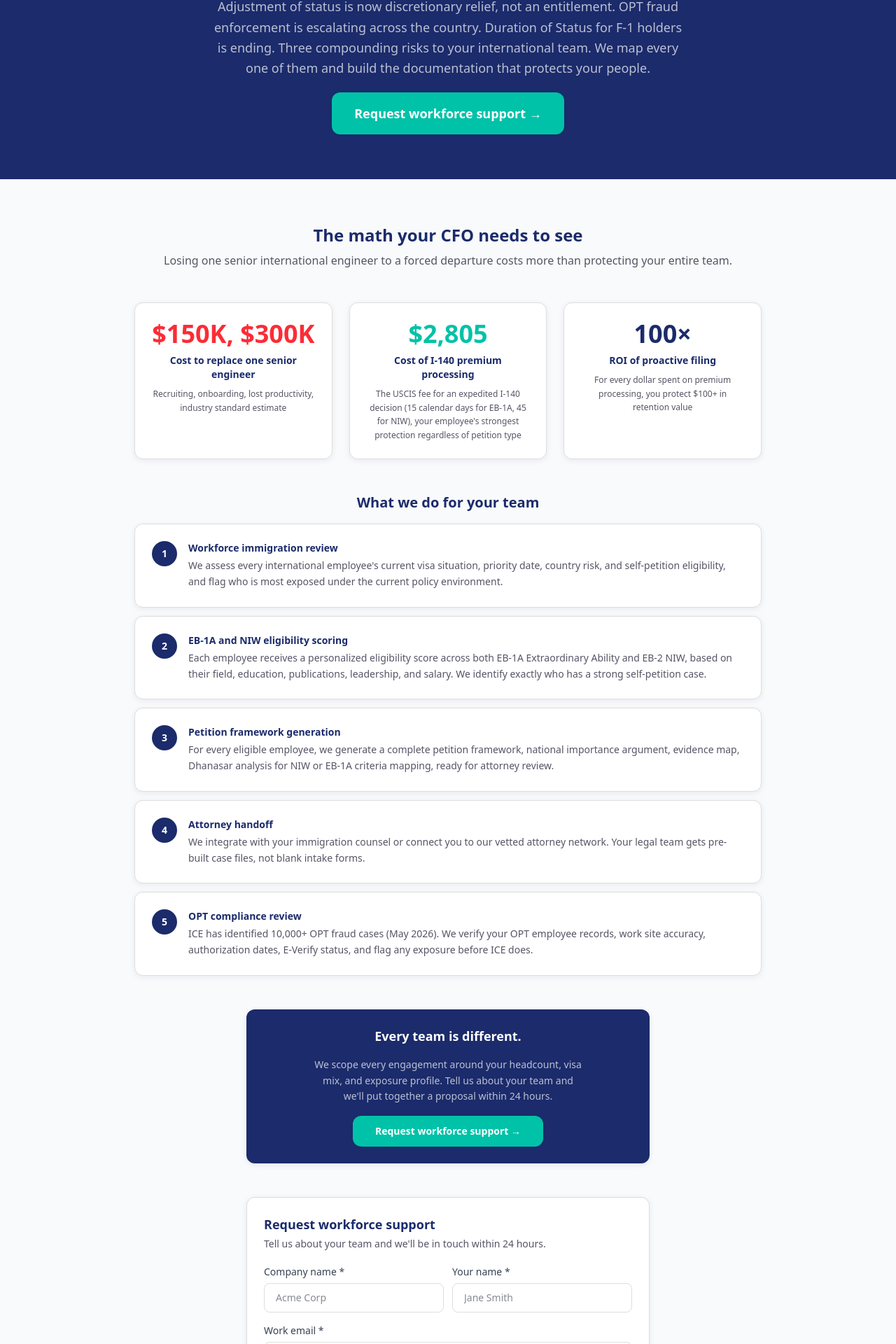
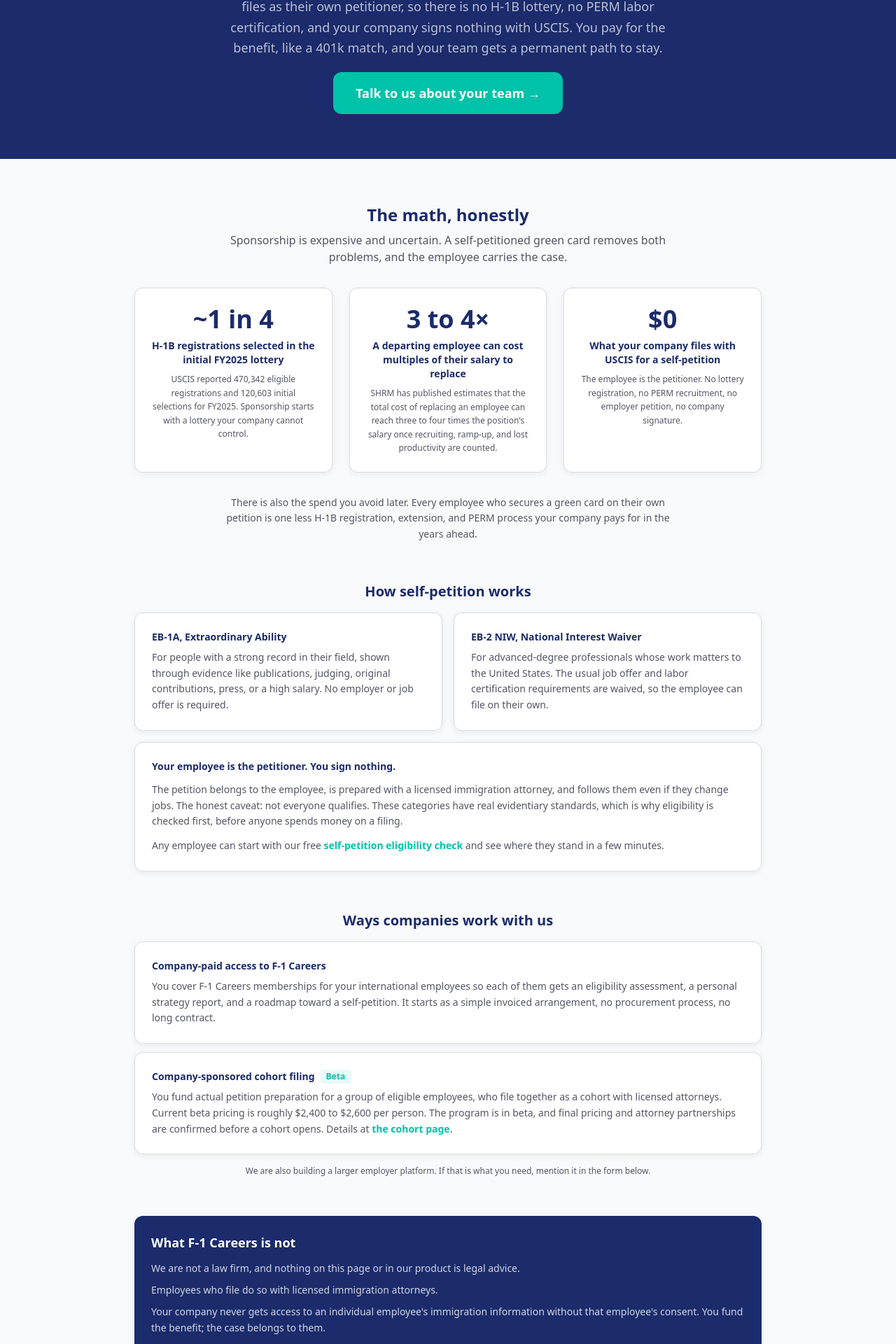
Before and after one commit to marambo-code/F-1Careers, a Next.js app: page /for-employers in a window 1280 px wide. Shown: the part 311-2231 px from the top of the page at 70% size. Built offline with nearby package versions, Linux system fonts and the light colour scheme; no server answers.

Commit message:
Emblem in navs, navy footers, sign-out to landing, employer-benefit page, lead alerts

```diff
--- a/app/(app)/admin/health/page.tsx
+++ b/app/(app)/admin/health/page.tsx
@@ -19,6 +19,7 @@
       { key: 'POSTMARK_SERVER_TOKEN', label: 'Postmark server token', required: true },
       { key: 'FROM_EMAIL', label: 'From address', required: false },
       { key: 'ATTORNEY_NOTIFY_EMAIL', label: 'Attorney-notify recipient', required: false },
+      { key: 'EMPLOYER_NOTIFY_EMAIL', label: 'Employer lead notifications', required: false },
     ],
   },
   {
--- a/app/api/leads/employer/route.ts
+++ b/app/api/leads/employer/route.ts
@@ -1,5 +1,6 @@
 import { NextResponse } from 'next/server'
 import { createServiceClient } from '@/lib/supabase/server'
+import { sendEmployerLeadNotification } from '@/lib/email'
 
 export async function POST(req: Request) {
   try {
@@ -23,6 +24,21 @@
       return NextResponse.json({ error: 'Failed to save' }, { status: 500 })
     }
 
+    // Best-effort internal notification so leads do not sit unseen in the DB.
+    // Await so the serverless function does not freeze before Postmark responds.
+    // Never let email failure break lead capture: the lead is already saved.
+    try {
+      await sendEmployerLeadNotification({
+        company_name, contact_name, contact_email,
+        company_size: company_size ?? null,
+        international_headcount: international_headcount ?? null,
+        message: message ?? null,
+        created_at: new Date().toISOString(),
+      })
+    } catch (e) {
+      console.error('[employer-lead] notify failed:', e)
+    }
+
     return NextResponse.json({ success: true })
   } catch (err) {
     console.error('Employer lead error:', err)
--- a/app/for-employers/layout.tsx
+++ b/app/for-employers/layout.tsx
@@ -1,12 +1,12 @@
 import type { Metadata } from 'next'
 
 export const metadata: Metadata = {
-  title: 'Sponsor and Retain International Talent',
-  description: 'Help your international employees secure green cards through EB-1A and EB-2 NIW. Petition framework generation and immigration strategy built for employers.',
+  title: 'Green Cards as an Employee Benefit, No Sponsorship Required',
+  description: 'Your international employees can self-petition for EB-1A and EB-2 NIW green cards. No H-1B lottery, no PERM, and your company signs nothing with USCIS. You pay for the benefit, they own the case.',
   alternates: { canonical: '/for-employers' },
   openGraph: {
-    title: 'Sponsor and Retain International Talent | F-1 Careers',
-    description: 'Help your international employees secure green cards through EB-1A and EB-2 NIW.',
+    title: 'Green Cards as an Employee Benefit | F-1 Careers',
+    description: 'Your international employees can self-petition for EB-1A and EB-2 NIW green cards. No lottery, no PERM, no employer sponsorship.',
     url: '/for-employers',
     type: 'website',
   },
--- a/app/for-employers/page.tsx
+++ b/app/for-employers/page.tsx
@@ -46,7 +46,7 @@
         <div className="max-w-5xl mx-auto flex items-center justify-between">
           <BrandLink className="text-navy font-bold text-lg" />
           <div className="flex items-center gap-4">
-            <Link href="/stay-score" className="text-sm text-mid hover:text-navy">Risk Score</Link>
+            <Link href="/explorer" className="text-sm text-mid hover:text-navy">Eligibility Check</Link>
             <Link href="/login" className="text-sm text-teal font-semibold hover:underline">Sign in →</Link>
           </div>
         </div>
@@ -56,75 +56,111 @@
       <div className="bg-navy text-white py-16 px-4">
         <div className="max-w-4xl mx-auto text-center space-y-5">
           <div className="inline-flex items-center gap-2 bg-white/10 text-white/80 text-xs font-bold px-3 py-1.5 rounded-full uppercase tracking-wider">
-            For HR Leaders & General Counsel
+            For founders and heads of people
           </div>
           <h1 className="text-4xl font-black leading-tight">
-            Your International Workforce<br />
-            <span className="text-teal">Has Never Been More Exposed</span>
+            Your international employees can get green cards<br />
+            <span className="text-teal">without your sponsorship</span>
           </h1>
           <p className="text-lg text-white/70 max-w-2xl mx-auto leading-relaxed">
-            The rules for F-1, OPT, and H-1B employees are changing simultaneously. Adjustment of status is now discretionary relief, not an entitlement. OPT fraud enforcement is escalating across the country. Duration of Status for F-1 holders is ending. Three compounding risks to your international team. We map every one of them and build the documentation that protects your people.
+            EB-1A and EB-2 NIW are self-petitioned green card categories. Your employee files as their own petitioner, so there is no H-1B lottery, no PERM labor certification, and your company signs nothing with USCIS. You pay for the benefit, like a 401k match, and your team gets a permanent path to stay.
           </p>
           <a href="#contact" className="inline-block bg-teal text-white font-bold px-8 py-4 rounded-xl hover:bg-teal/90 transition-colors text-lg">
-            Request workforce support →
+            Talk to us about your team →
           </a>
         </div>
       </div>
 
-      {/* The Problem */}
       <div className="py-16 px-4">
-        <div className="max-w-4xl mx-auto space-y-12">
+        <div className="max-w-4xl mx-auto space-y-14">
 
+          {/* The math */}
+          <div className="space-y-8">
             <div className="text-center space-y-2">
-            <h2 className="text-2xl font-black text-navy">The math your CFO needs to see</h2>
-            <p className="text-mid">Losing one senior international engineer to a forced departure costs more than protecting your entire team.</p>
+              <h2 className="text-2xl font-black text-navy">The math, honestly</h2>
+              <p className="text-mid max-w-2xl mx-auto">Sponsorship is expensive and uncertain. A self-petitioned green card removes both problems, and the employee carries the case.</p>
             </div>
 
             <div className="grid sm:grid-cols-3 gap-6">
               {[
-              { stat: '$150K, $300K', label: 'Cost to replace one senior engineer', note: 'Recruiting, onboarding, lost productivity, industry standard estimate', color: 'text-red-500' },
-              { stat: '$2,805', label: 'Cost of I-140 premium processing', note: 'The USCIS fee for an expedited I-140 decision (15 calendar days for EB-1A, 45 for NIW), your employee\'s strongest protection regardless of petition type', color: 'text-teal' },
-              { stat: '100×', label: 'ROI of proactive filing', note: 'For every dollar spent on premium processing, you protect $100+ in retention value', color: 'text-navy' },
+                { stat: '~1 in 4', label: 'H-1B registrations selected in the initial FY2025 lottery', note: 'USCIS reported 470,342 eligible registrations and 120,603 initial selections for FY2025. Sponsorship starts with a lottery your company cannot control.' },
+                { stat: '3 to 4×', label: 'A departing employee can cost multiples of their salary to replace', note: 'SHRM has published estimates that the total cost of replacing an employee can reach three to four times the position\'s salary once recruiting, ramp-up, and lost productivity are counted.' },
+                { stat: '$0', label: 'What your company files with USCIS for a self-petition', note: 'The employee is the petitioner. No lottery registration, no PERM recruitment, no employer petition, no company signature.' },
               ].map((item, i) => (
                 <div key={i} className="card text-center space-y-2">
-                <p className={`text-4xl font-black ${item.color}`}>{item.stat}</p>
+                  <p className="text-4xl font-black text-navy">{item.stat}</p>
                   <p className="text-sm font-bold text-navy">{item.label}</p>
                   <p className="text-xs text-mid leading-relaxed">{item.note}</p>
                 </div>
               ))}
             </div>
 
-          {/* How it works */}
+            <p className="text-sm text-mid text-center max-w-2xl mx-auto leading-relaxed">
+              There is also the spend you avoid later. Every employee who secures a green card on their own petition is one less H-1B registration, extension, and PERM process your company pays for in the years ahead.
+            </p>
+          </div>
+
+          {/* How self-petition works */}
           <div className="space-y-4">
-            <h2 className="text-xl font-black text-navy text-center">What we do for your team</h2>
-            <div className="space-y-3">
-              {[
-                { n: '1', title: 'Workforce immigration review', desc: 'We assess every international employee\'s current visa situation, priority date, country risk, and self-petition eligibility, and flag who is most exposed under the current policy environment.' },
-                { n: '2', title: 'EB-1A and NIW eligibility scoring', desc: 'Each employee receives a personalized eligibility score across both EB-1A Extraordinary Ability and EB-2 NIW, based on their field, education, publications, leadership, and salary. We identify exactly who has a strong self-petition case.' },
-                { n: '3', title: 'Petition framework generation', desc: 'For every eligible employee, we generate a complete petition framework, national importance argument, evidence map, Dhanasar analysis for NIW or EB-1A criteria mapping, ready for attorney review.' },
-                { n: '4', title: 'Attorney handoff', desc: 'We integrate with your immigration counsel or connect you to our vetted attorney network. Your legal team gets pre-built case files, not blank intake forms.' },
-                { n: '5', title: 'OPT compliance review', desc: 'ICE has identified 10,000+ OPT fraud cases (May 2026). We verify your OPT employee records, work site accuracy, authorization dates, E-Verify status, and flag any exposure before ICE does.' },
-              ].map((step) => (
-                <div key={step.n} className="card flex gap-4 items-start">
-                  <div className="w-9 h-9 rounded-full bg-navy text-white text-sm font-black flex items-center justify-center flex-shrink-0">{step.n}</div>
-                  <div>
-                    <p className="font-bold text-navy text-sm">{step.title}</p>
-                    <p className="text-sm text-mid mt-1 leading-relaxed">{step.desc}</p>
+            <h2 className="text-xl font-black text-navy text-center">How self-petition works</h2>
+            <div className="grid sm:grid-cols-2 gap-4">
+              <div className="card space-y-2">
+                <p className="font-bold text-navy text-sm">EB-1A, Extraordinary Ability</p>
+                <p className="text-sm text-mid leading-relaxed">
+                  For people with a strong record in their field, shown through evidence like publications, judging, original contributions, press, or a high salary. No employer or job offer is required.
+                </p>
+              </div>
+              <div className="card space-y-2">
+                <p className="font-bold text-navy text-sm">EB-2 NIW, National Interest Waiver</p>
+                <p className="text-sm text-mid leading-relaxed">
+                  For advanced-degree professionals whose work matters to the United States. The usual job offer and labor certification requirements are waived, so the employee can file on their own.
+                </p>
               </div>
             </div>
-              ))}
+            <div className="card space-y-3">
+              <p className="text-sm text-navy font-bold">Your employee is the petitioner. You sign nothing.</p>
+              <p className="text-sm text-mid leading-relaxed">
+                The petition belongs to the employee, is prepared with a licensed immigration attorney, and follows them even if they change jobs. The honest caveat: not everyone qualifies. These categories have real evidentiary standards, which is why eligibility is checked first, before anyone spends money on a filing.
+              </p>
+              <p className="text-sm text-mid leading-relaxed">
+                Any employee can start with our free <Link href="/explorer" className="text-teal font-semibold hover:underline">self-petition eligibility check</Link> and see where they stand in a few minutes.
+              </p>
             </div>
           </div>
 
-          {/* Pre-contact nudge */}
-          <div className="card max-w-xl mx-auto text-center space-y-4 bg-navy text-white border-0">
-            <p className="text-lg font-black">Every team is different.</p>
-            <p className="text-sm text-white/70 leading-relaxed max-w-sm mx-auto">
-              We scope every engagement around your headcount, visa mix, and exposure profile. Tell us about your team and we'll put together a proposal within 24 hours.
+          {/* Ways companies work with us */}
+          <div className="space-y-4">
+            <h2 className="text-xl font-black text-navy text-center">Ways companies work with us</h2>
+            <div className="space-y-3">
+              <div className="card space-y-2">
+                <p className="font-bold text-navy text-sm">Company-paid access to F-1 Careers</p>
+                <p className="text-sm text-mid leading-relaxed">
+                  You cover F-1 Careers memberships for your international employees so each of them gets an eligibility assessment, a personal strategy report, and a roadmap toward a self-petition. It starts as a simple invoiced arrangement, no procurement process, no long contract.
                 </p>
-            <a href="#contact" className="inline-block bg-teal text-white font-bold px-8 py-3 rounded-xl hover:bg-teal/90 transition-colors text-sm">
-              Request workforce support →
-            </a>
+              </div>
+              <div className="card space-y-2">
+                <div className="flex items-center gap-2">
+                  <p className="font-bold text-navy text-sm">Company-sponsored cohort filing</p>
+                  <span className="inline-flex items-center px-2 py-0.5 rounded text-xs font-semibold bg-teal-light text-teal">Beta</span>
+                </div>
+                <p className="text-sm text-mid leading-relaxed">
+                  You fund actual petition preparation for a group of eligible employees, who file together as a cohort with licensed attorneys. Current beta pricing is roughly $2,400 to $2,600 per person. The program is in beta, and final pricing and attorney partnerships are confirmed before a cohort opens. Details at <Link href="/cohort" className="text-teal font-semibold hover:underline">the cohort page</Link>.
+                </p>
+              </div>
+            </div>
+            <p className="text-xs text-mid text-center">
+              We are also building a larger employer platform. If that is what you need, mention it in the form below.
+            </p>
+          </div>
+
+          {/* What F-1 Careers is not */}
+          <div className="card space-y-3 bg-navy text-white border-0">
+            <h2 className="text-lg font-black">What F-1 Careers is not</h2>
+            <ul className="space-y-2 text-sm text-white/80 leading-relaxed">
+              <li>We are not a law firm, and nothing on this page or in our product is legal advice.</li>
+              <li>Employees who file do so with licensed immigration attorneys.</li>
+              <li>Your company never gets access to an individual employee's immigration information without that employee's consent. You fund the benefit; the case belongs to them.</li>
+            </ul>
           </div>
 
           {/* Contact form */}
@@ -132,14 +168,14 @@
             {submitted ? (
               <div className="text-center space-y-3 py-6">
                 <div className="w-14 h-14 bg-teal-light rounded-full flex items-center justify-center mx-auto text-2xl">✓</div>
-                <h3 className="text-lg font-bold text-navy">We'll be in touch within 24 hours</h3>
-                <p className="text-sm text-mid">A member of our team will reach out to schedule your workforce support consultation.</p>
+                <h3 className="text-lg font-bold text-navy">Thanks, we got it</h3>
+                <p className="text-sm text-mid">We will reply by email within a few business days to talk through what would fit your team.</p>
               </div>
             ) : (
               <>
                 <div>
-                  <h3 className="text-lg font-bold text-navy">Request workforce support</h3>
-                  <p className="text-sm text-mid mt-1">Tell us about your team and we'll be in touch within 24 hours.</p>
+                  <h3 className="text-lg font-bold text-navy">Talk to us about your team</h3>
+                  <p className="text-sm text-mid mt-1">Tell us a little about your company and we will reply by email within a few business days.</p>
                 </div>
                 <form onSubmit={handleSubmit} className="space-y-4">
                   <div className="grid sm:grid-cols-2 gap-3">
@@ -180,11 +216,11 @@
                   </div>
                   <div>
                     <label className="label">Anything else we should know?</label>
-                    <textarea className="input" rows={3} value={form.message} onChange={e => set('message', e.target.value)} placeholder="e.g. We have several employees from India and China with pending I-485s..." />
+                    <textarea className="input" rows={3} value={form.message} onChange={e => set('message', e.target.value)} placeholder="e.g. We have a dozen engineers on OPT and H-1B and want to offer this as a benefit..." />
                   </div>
                   {error && <p className="text-sm text-red-600 bg-red-50 border border-red-200 rounded-lg px-3 py-2">{error}</p>}
                   <button type="submit" disabled={submitting} className="w-full btn-teal py-3 font-bold disabled:opacity-60">
-                    {submitting ? 'Submitting...' : 'Request workforce support →'}
+                    {submitting ? 'Submitting...' : 'Talk to us about your team →'}
                   </button>
                 </form>
               </>
--- a/lib/email.ts
+++ b/lib/email.ts
@@ -130,6 +130,52 @@
   )
 }
 
+// Internal notification (to the founder) when a new employer lead is submitted
+// on /for-employers. Recipient: EMPLOYER_NOTIFY_EMAIL, falling back to the first
+// ADMIN_EMAILS address, then ATTORNEY_NOTIFY_EMAIL, then FROM_EMAIL. Best-effort:
+// if none is set (or Postmark is unconfigured) it skips without throwing.
+export async function sendEmployerLeadNotification(lead: {
+  company_name: string
+  contact_name: string
+  contact_email: string
+  company_size?: string | null
+  international_headcount?: string | null
+  message?: string | null
+  created_at?: string | null
+}): Promise<string> {
+  const firstAdmin = (process.env.ADMIN_EMAILS ?? '')
+    .split(',').map(s => s.trim()).filter(Boolean)[0]
+  const to = process.env.EMPLOYER_NOTIFY_EMAIL
+    || firstAdmin
+    || process.env.ATTORNEY_NOTIFY_EMAIL
+    || process.env.FROM_EMAIL
+  if (!to) {
+    console.log('[email] No recipient configured for employer lead notifications, skipping')
+    return 'skipped:no-recipient'
+  }
+
+  const esc = (v: string) => v
+    .replace(/&/g, '&amp;').replace(/</g, '&lt;').replace(/>/g, '&gt;')
+  const row = (label: string, value?: string | null) =>
+    value ? `<p style="margin:4px 0;"><strong>${label}:</strong> ${esc(value)}</p>` : ''
+
+  return await sendEmail(
+    to,
+    `New employer lead: ${lead.company_name}`,
+    `<!DOCTYPE html><html><body style="font-family:system-ui,sans-serif;color:#1B2B6B;">
+      <h2 style="margin:0 0 12px;">New employer lead</h2>
+      ${row('Company', lead.company_name)}
+      ${row('Contact name', lead.contact_name)}
+      ${row('Work email', lead.contact_email)}
+      ${row('Company size', lead.company_size)}
+      ${row('International headcount', lead.international_headcount)}
+      ${row('Message', lead.message)}
+      ${row('Received', lead.created_at)}
+      <p style="color:#888;font-size:12px;margin-top:16px;">Submitted via the /for-employers contact form. The lead is saved in the employer_leads table in Supabase.</p>
+    </body></html>`,
+  )
+}
+
 // Internal notification (to the founder) when a user requests an attorney review.
 export async function sendAttorneyReviewRequest(opts: {
   userEmail: string
```
Also changed, not shown: 2 other files (tests, documents, lock files or other folders). Lines whose indentation alone changed are shown as unchanged.
